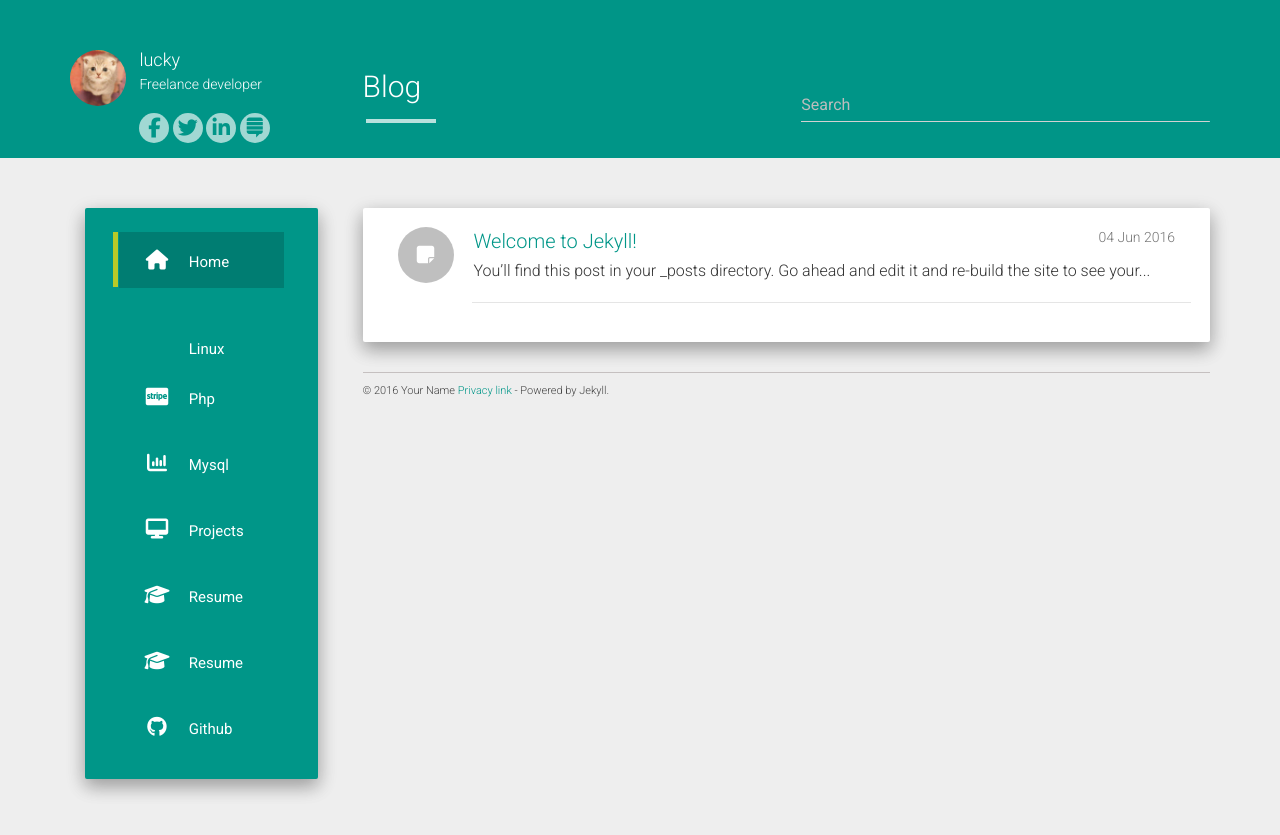
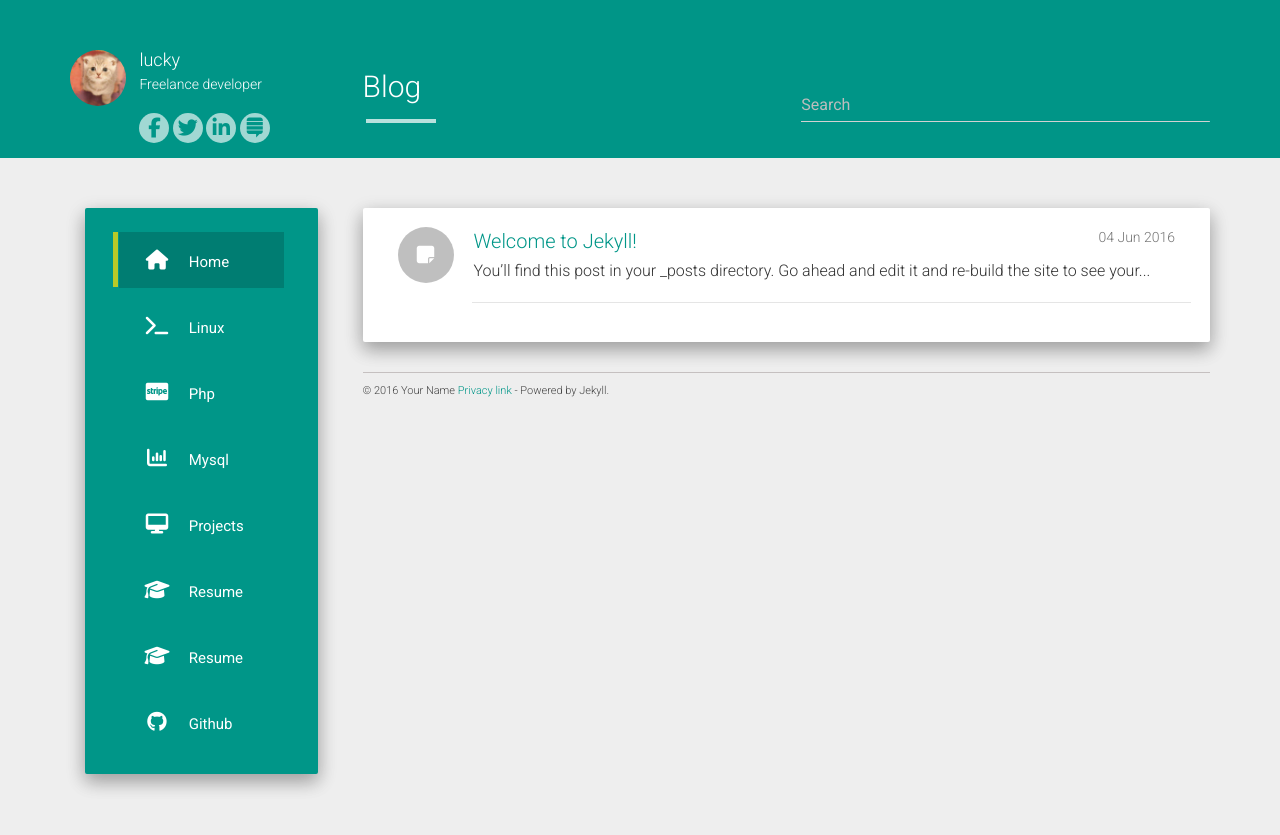
Before and after one commit to luckylsx/luckylsx-bak.github.io, a Jekyll site: the page built from index.html, in a window 1280 px wide. Shown: the top 835 px of the page. Built offline with Jekyll 4.4.1, drawn with Linux system fonts in a browser that asks for light colours; nearby versions of some CDN libraries; the list of posts is cut into pages by our own code.

Commit message:
fix the navigate bar

```diff
--- a/_data/urls.json
+++ b/_data/urls.json
@@ -8,7 +8,7 @@
   {
     "text": "Linux",
     "url": "/linux/",
-    "icon": "fa-erminal"
+    "icon": "fa-terminal"
   },
   {
     "text": "Php",
```
